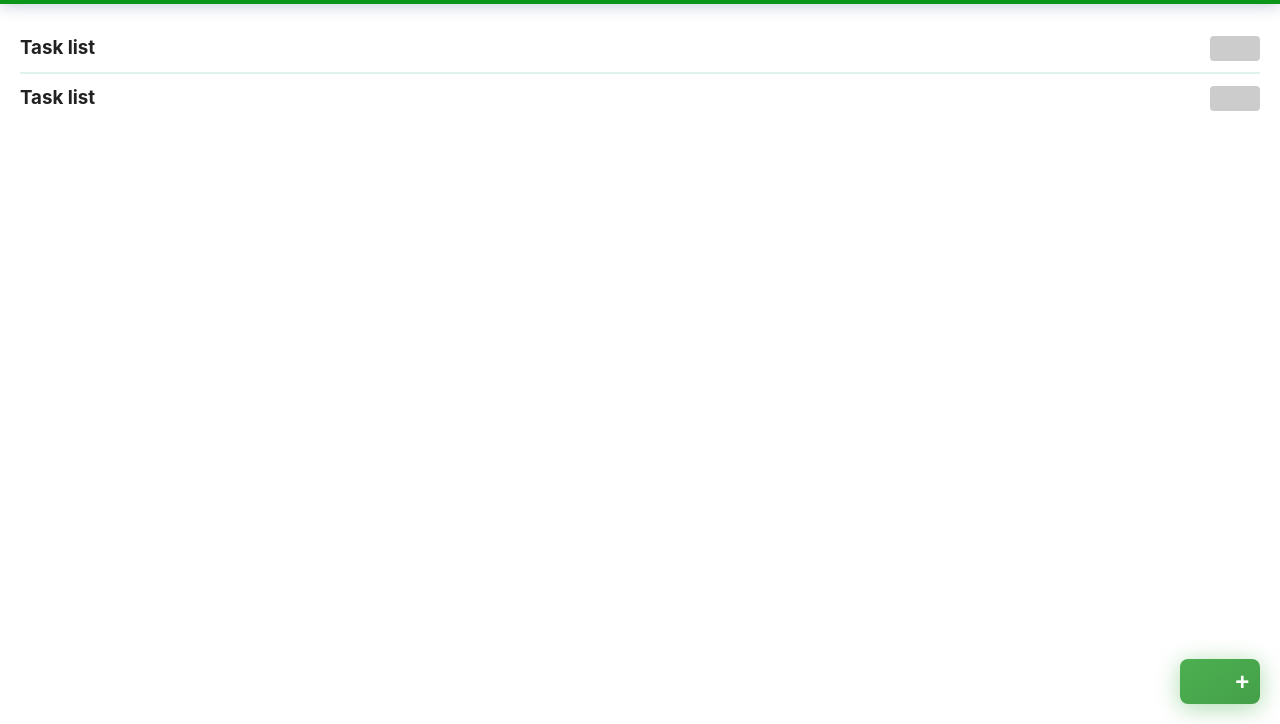
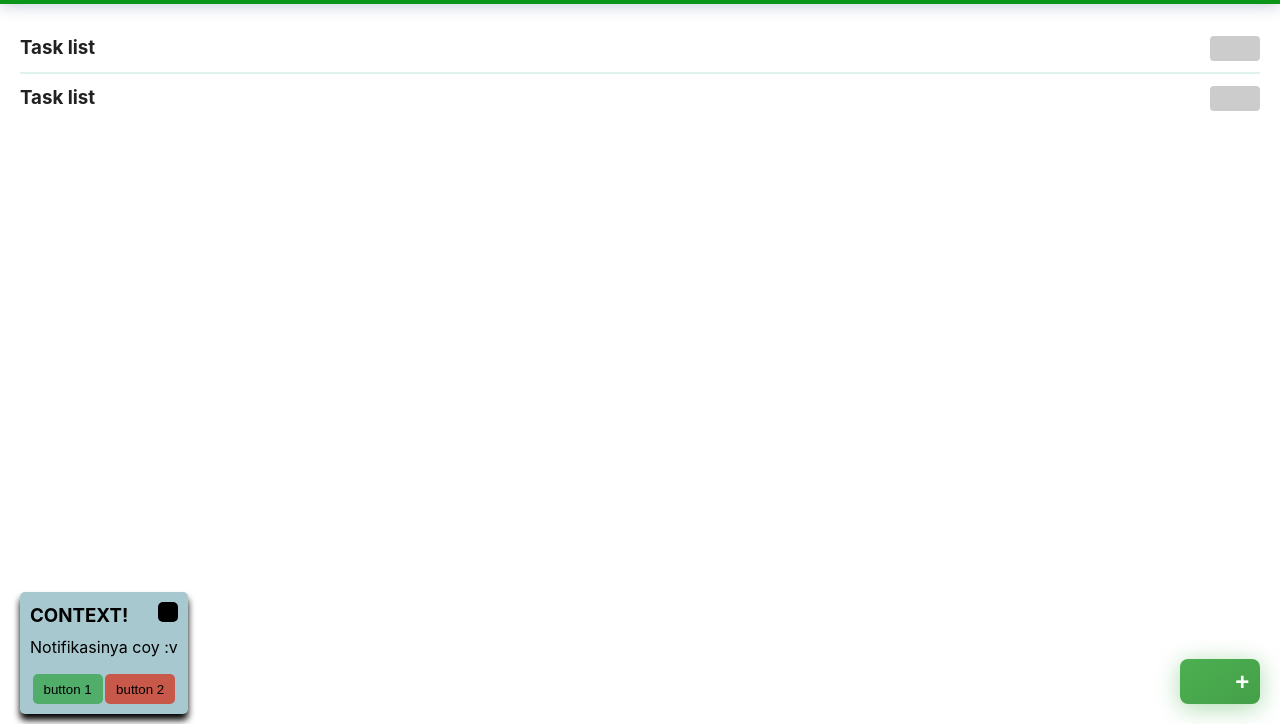
Before and after one commit to hiyokun-d/todolist-project, a website built with Vite: page index.html in a window 1280 px wide. Shown: the part 76-800 px from the top of the page. Built offline with nearby package versions, Linux system fonts and the light colour scheme.

Commit message:
adding box for the notification to appeared

```diff
--- a/adding-todo.js
+++ b/adding-todo.js
@@ -17,7 +17,7 @@ function showPopup(e) {
   })
     .add({
       targets: '.box-popup',
-      backgroundColor: 'rgba(74, 98, 138, 0.8)',
+      backgroundColor: 'rgba(74, 98, 20, 0.8)',
       backdropFilter: ['blur(0px)', 'blur(8px)'],
     })
     .add({
--- a/index.html
+++ b/index.html
@@ -7,6 +7,7 @@
   <meta name="viewport" content="width=device-width, initial-scale=1.0" />
   <title>Tod app</title>
   <link rel="stylesheet" href="style.css">
+  <link rel="stylesheet" href="notification.css">
 </head>
 
 <body>
@@ -52,6 +53,22 @@
         <button class="cancel">Cancel</button>
       </div>
     </div>
+
+    <div class="todo-notification">
+      <div class="todo-notification-header">
+        <h3>CONTEXT!</h3>
+        <button id="todo-notification-exit" class="todo-notification-exit">x</button>
+      </div>
+      <p>Notifikasinya coy :v</p>
+
+      <div class="todo-notification-buttons">
+        <button class="primary-button">button 1</button>
+        <button class="secondary-button">button 2</button>
+      </div>
+
+      <!-- biarin aja dulu kosong soalnya init notifikasi yang bakalan diisi di JS -->
+    </div>
+
   </div>
 
 
--- /dev/null
+++ b/notification.css
@@ -0,0 +1,58 @@
+.todo-notification {
+  background-color: #a7c8cf;
+  position: fixed;
+  bottom: 10px;
+  padding: 10px;
+  border-radius: 5px;
+  box-shadow: 0px 6px 7px black;
+  transition: all 0.5s ease;
+  color: black;
+}
+
+.todo-notification .todo-notification-header {
+  display: flex;
+  justify-content: space-between;
+}
+
+.todo-notification p {
+  margin-top: 5px;
+  margin-bottom: 15px;
+}
+
+.todo-notification button {
+  border: none;
+  border-radius: 5px;
+}
+
+.todo-notification-exit {
+  width: 20px;
+  height: 20px;
+  font-size: 15px;
+  background-color: black;
+}
+
+.todo-notification-buttons {
+  display: flex;
+  justify-content: space-evenly;
+}
+
+.todo-notification-buttons button {
+  width: 70px;
+  height: 30px;
+}
+
+.primary-button {
+  background-color: #50ad6a;
+}
+
+.secondary-button {
+  background-color: #c7584a;
+}
+
+.yellow-button {
+  background-color: #bab854;
+}
+
+.black-button {
+  background-color: #262621;
+}
```
